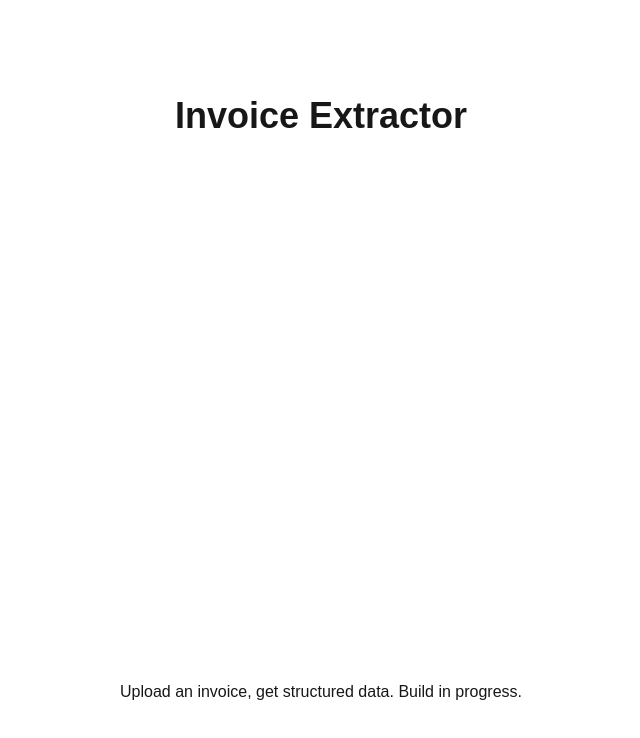
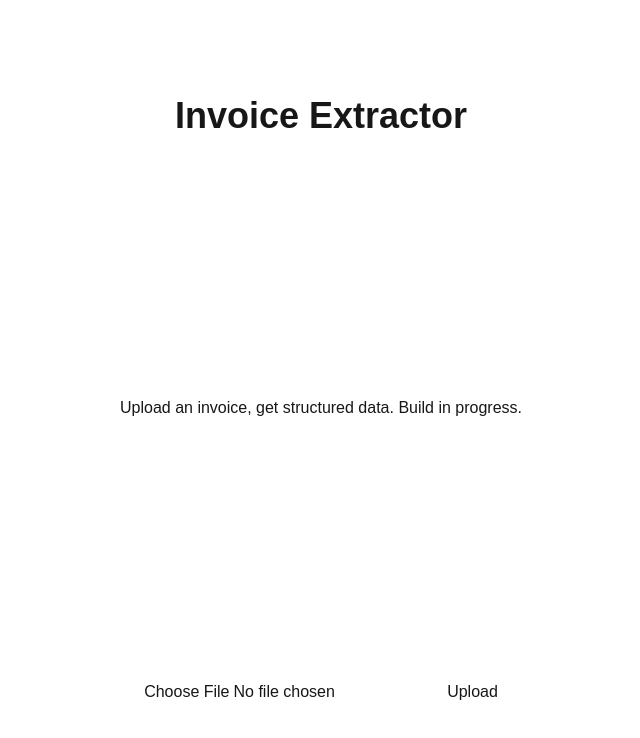
Before and after one commit to QIMENGSHI/invoice-extractor, a Next.js app: page / in a window 1280 px wide. Shown: the top 738 px of the page, without its empty margins (319-959 px from the left). Built offline with nearby package versions, Linux system fonts and the light colour scheme.

Commit message:
add invoice file upload form and blob storage dependency

```diff
--- a/app/page.tsx
+++ b/app/page.tsx
@@ -5,6 +5,16 @@ export default function Home() {
       <p className="text-grey-500">
         Upload an invoice, get structured data. Build in progress.
       </p>
+      <UploadForm />
     </main>
   );
 }
+// i am putting a html form in this page and let user upload PDF/PNG/JPG file.
+function UploadForm() {
+  return (
+    <form action="/api/upload" method="post" encType="multipart/form-data">
+      <input type="file" name="file" accept=".pdf,.png,.jpg,.jpeg" />
+      <button type="submit">Upload</button>
+    </form>
+  );
+}
--- a/package.json
+++ b/package.json
@@ -10,6 +10,7 @@
   },
   "dependencies": {
     "@prisma/client": "^6.19.3",
+    "@vercel/blob": "^2.6.1",
     "next": "16.2.12",
     "react": "^19.2.8",
     "react-dom": "^19.2.8"
```
Also changed, not shown: prisma/read-test.ts (line endings or trailing spaces), 1 other file (tests, documents, lock files or other folders).
